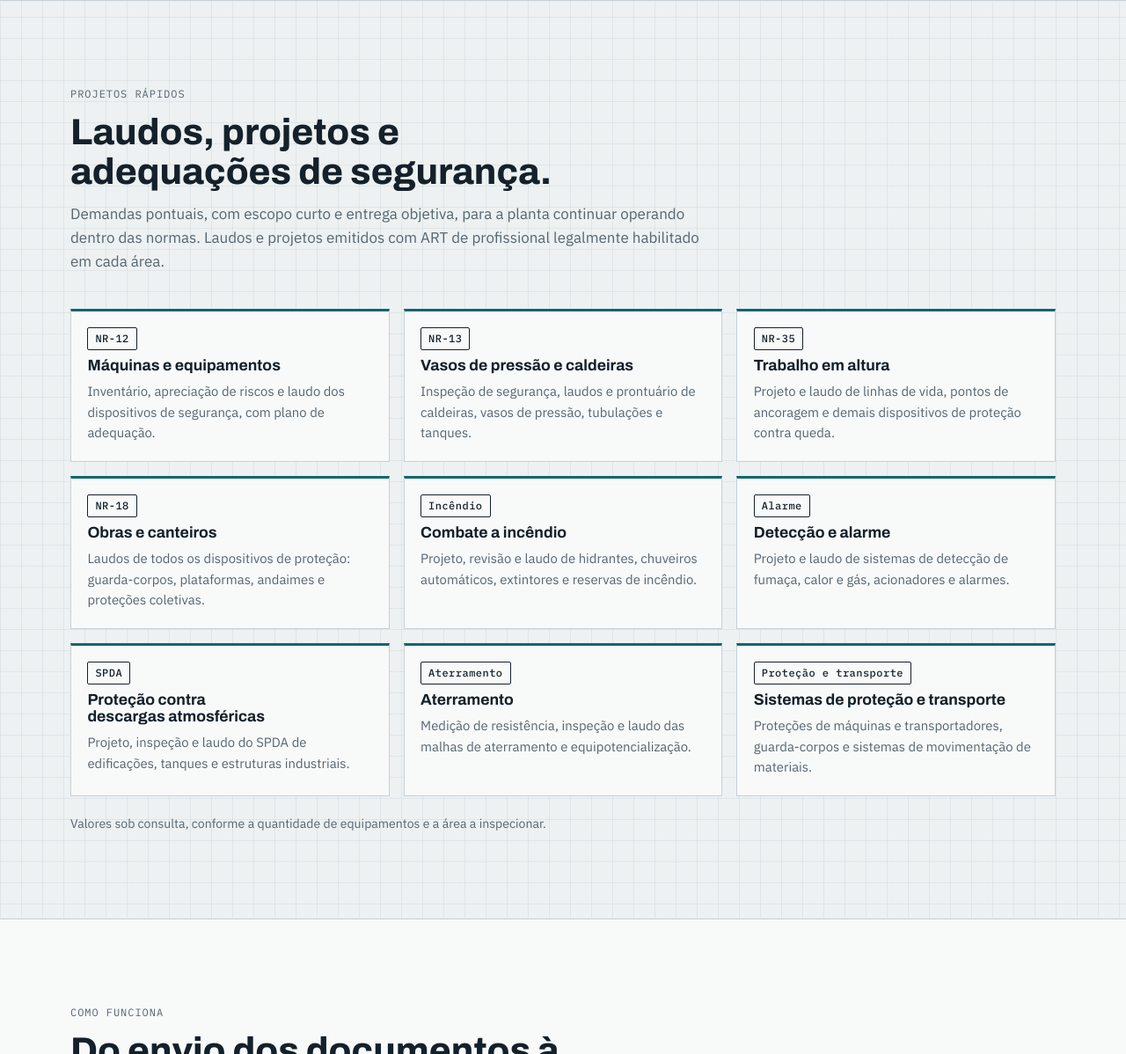
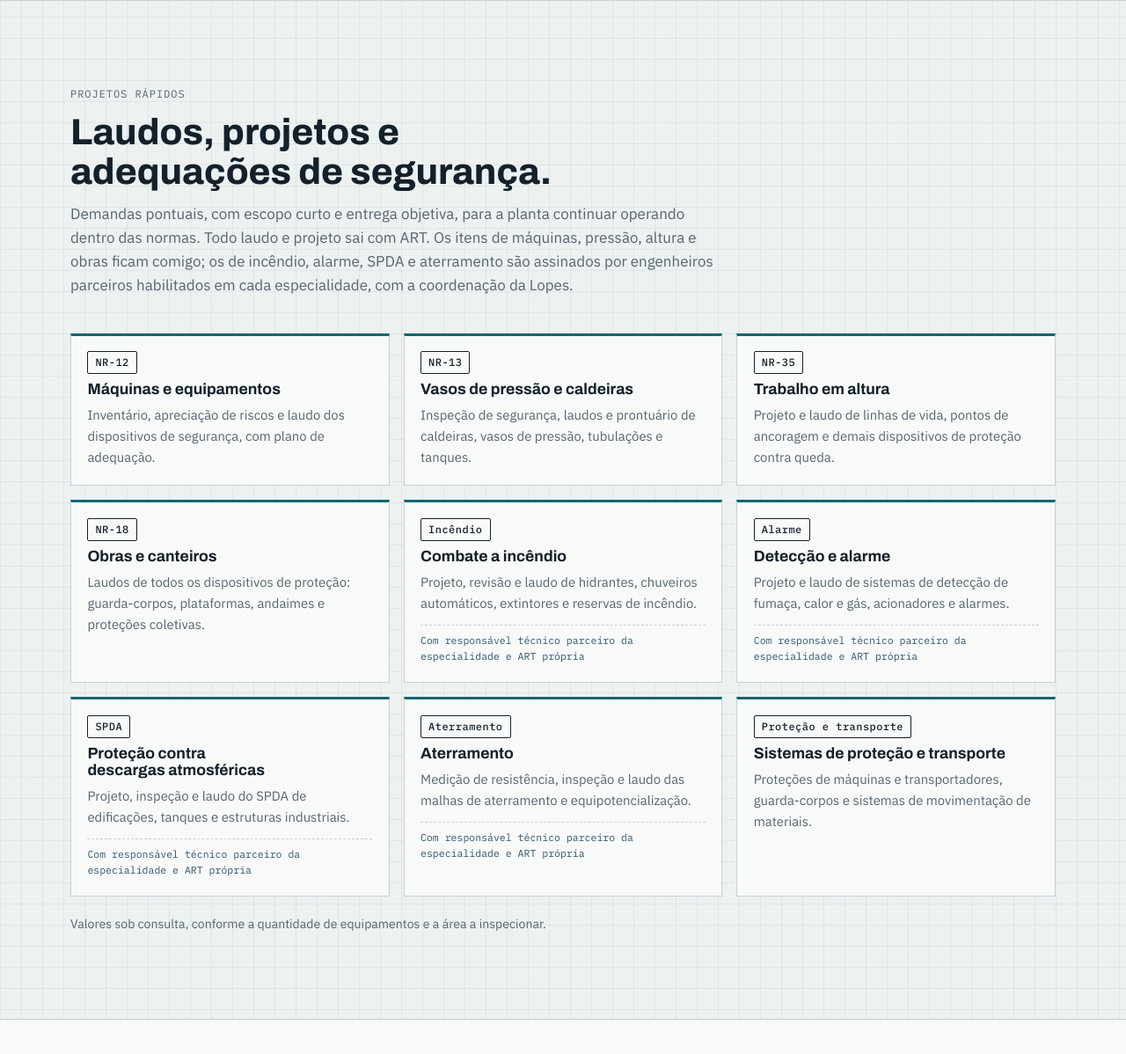
Before and after one commit to maciellopes1/lopes-engenharia-site, a plain HTML site: page index.html in a window 1280 px wide. Shown: the part 3917-5115 px from the top of the page at 88% size. Drawn offline with Linux system fonts and the light colour scheme.

Commit message:
Projetos rápidos: indicar parceiros habilitados por especialidade
Co-Authored-By: Claude Opus 5.5 (1M context) <noreply@anthropic.com>
Claude-Session: https://claude.ai/code/session_01WMLMySKwi4VRhkjYHhF5mV

```diff
--- a/assets/style.css
+++ b/assets/style.css
@@ -332,3 +332,4 @@ section { padding-block: clamp(3.5rem, 8vw, 6rem); }
 .quick .tag { justify-self: start; font-family: var(--font-mono); font-size: .75rem; font-weight: 500; letter-spacing: .04em; padding: .15rem .5rem; border: 1px solid var(--ink); border-radius: 2px; }
 .quick h3 { font-size: 1.1rem; font-weight: 700; }
 .quick p { color: var(--muted); font-size: .93rem; }
+.quick .partner { font-family: var(--font-mono); font-size: .72rem; color: var(--steel); border-top: 1px dashed var(--line); padding-top: .5rem; margin-top: .25rem; }
--- a/index.html
+++ b/index.html
@@ -246,17 +246,17 @@
       <div class="section-head">
         <span class="label">Projetos rápidos</span>
         <h2>Laudos, projetos e adequações de segurança.</h2>
-        <p>Demandas pontuais, com escopo curto e entrega objetiva, para a planta continuar operando dentro das normas. Laudos e projetos emitidos com ART de profissional legalmente habilitado em cada área.</p>
+        <p>Demandas pontuais, com escopo curto e entrega objetiva, para a planta continuar operando dentro das normas. Todo laudo e projeto sai com ART. Os itens de máquinas, pressão, altura e obras ficam comigo; os de incêndio, alarme, SPDA e aterramento são assinados por engenheiros parceiros habilitados em cada especialidade, com a coordenação da Lopes.</p>
       </div>
       <div class="quick-grid">
         <div class="quick"><span class="tag">NR-12</span><h3>Máquinas e equipamentos</h3><p>Inventário, apreciação de riscos e laudo dos dispositivos de segurança, com plano de adequação.</p></div>
         <div class="quick"><span class="tag">NR-13</span><h3>Vasos de pressão e caldeiras</h3><p>Inspeção de segurança, laudos e prontuário de caldeiras, vasos de pressão, tubulações e tanques.</p></div>
         <div class="quick"><span class="tag">NR-35</span><h3>Trabalho em altura</h3><p>Projeto e laudo de linhas de vida, pontos de ancoragem e demais dispositivos de proteção contra queda.</p></div>
         <div class="quick"><span class="tag">NR-18</span><h3>Obras e canteiros</h3><p>Laudos de todos os dispositivos de proteção: guarda-corpos, plataformas, andaimes e proteções coletivas.</p></div>
-        <div class="quick"><span class="tag">Incêndio</span><h3>Combate a incêndio</h3><p>Projeto, revisão e laudo de hidrantes, chuveiros automáticos, extintores e reservas de incêndio.</p></div>
-        <div class="quick"><span class="tag">Alarme</span><h3>Detecção e alarme</h3><p>Projeto e laudo de sistemas de detecção de fumaça, calor e gás, acionadores e alarmes.</p></div>
-        <div class="quick"><span class="tag">SPDA</span><h3>Proteção contra descargas atmosféricas</h3><p>Projeto, inspeção e laudo do SPDA de edificações, tanques e estruturas industriais.</p></div>
-        <div class="quick"><span class="tag">Aterramento</span><h3>Aterramento</h3><p>Medição de resistência, inspeção e laudo das malhas de aterramento e equipotencialização.</p></div>
+        <div class="quick"><span class="tag">Incêndio</span><h3>Combate a incêndio</h3><p>Projeto, revisão e laudo de hidrantes, chuveiros automáticos, extintores e reservas de incêndio.</p><span class="partner">Com responsável técnico parceiro da especialidade e ART própria</span></div>
+        <div class="quick"><span class="tag">Alarme</span><h3>Detecção e alarme</h3><p>Projeto e laudo de sistemas de detecção de fumaça, calor e gás, acionadores e alarmes.</p><span class="partner">Com responsável técnico parceiro da especialidade e ART própria</span></div>
+        <div class="quick"><span class="tag">SPDA</span><h3>Proteção contra descargas atmosféricas</h3><p>Projeto, inspeção e laudo do SPDA de edificações, tanques e estruturas industriais.</p><span class="partner">Com responsável técnico parceiro da especialidade e ART própria</span></div>
+        <div class="quick"><span class="tag">Aterramento</span><h3>Aterramento</h3><p>Medição de resistência, inspeção e laudo das malhas de aterramento e equipotencialização.</p><span class="partner">Com responsável técnico parceiro da especialidade e ART própria</span></div>
         <div class="quick"><span class="tag">Proteção e transporte</span><h3>Sistemas de proteção e transporte</h3><p>Proteções de máquinas e transportadores, guarda-corpos e sistemas de movimentação de materiais.</p></div>
       </div>
       <p class="offer-note">Valores sob consulta, conforme a quantidade de equipamentos e a área a inspecionar.</p>
```
